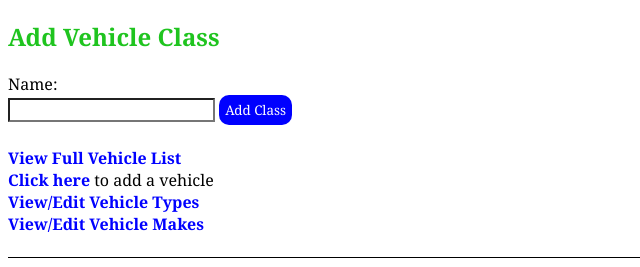
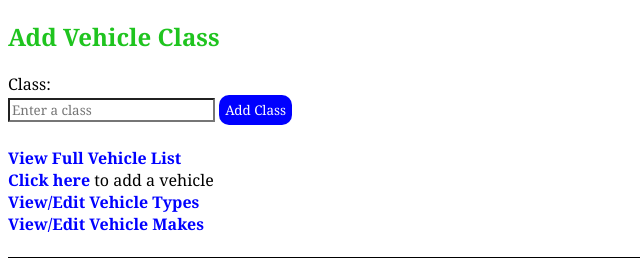
Before and after one commit to Josh-Gibb/midterm_project, a PHP site: template view/classes.php in a window 1280 px wide. Shown: the part 190-457 px from the top of the page, without its empty margins (0-640 px from the left). Run offline with PHP 8.4, Linux system fonts and the light colour scheme; the template is opened without the code that fills it, so the values that code supplies are empty.

Commit message:
Update classes.php

```diff
--- a/view/classes.php
+++ b/view/classes.php
@@ -21,9 +21,9 @@
 <h2>Add Vehicle Class</h2>
 <form action="." method="POST">
     <input type="hidden" name="class_action" value="add_class">
-    <label>Name:</label>
+    <label>Class:</label>
     <br>
-    <input type="text" name="class" required>
+    <input type="text" name="class" placeholder = "Enter a class" required>
     <button class = "submit">Add Class</button>
 </form>
 <br>
```
